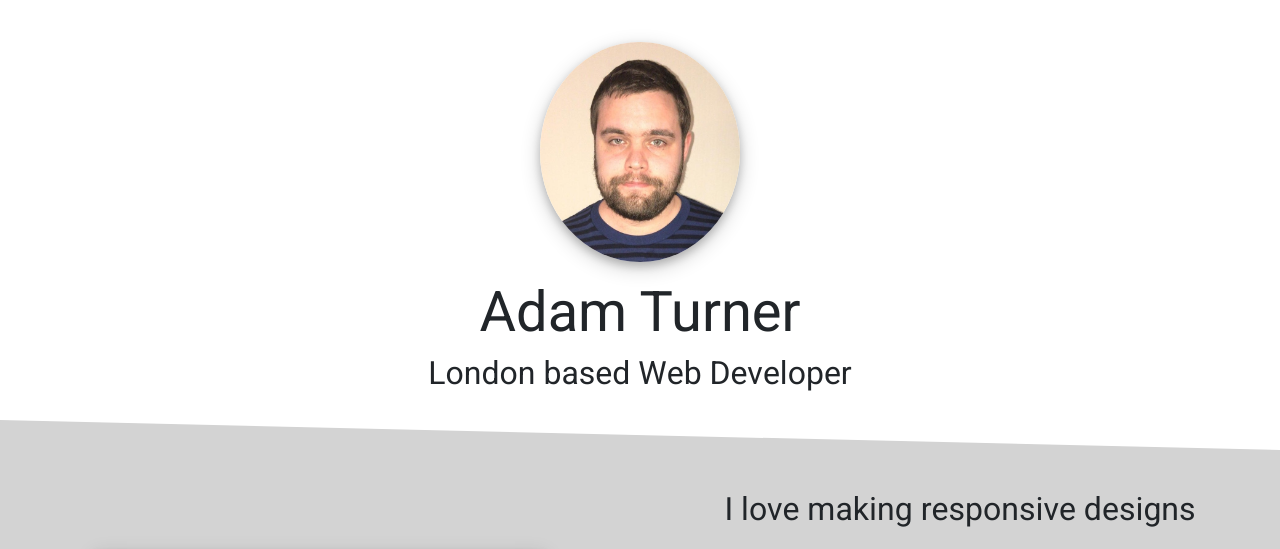
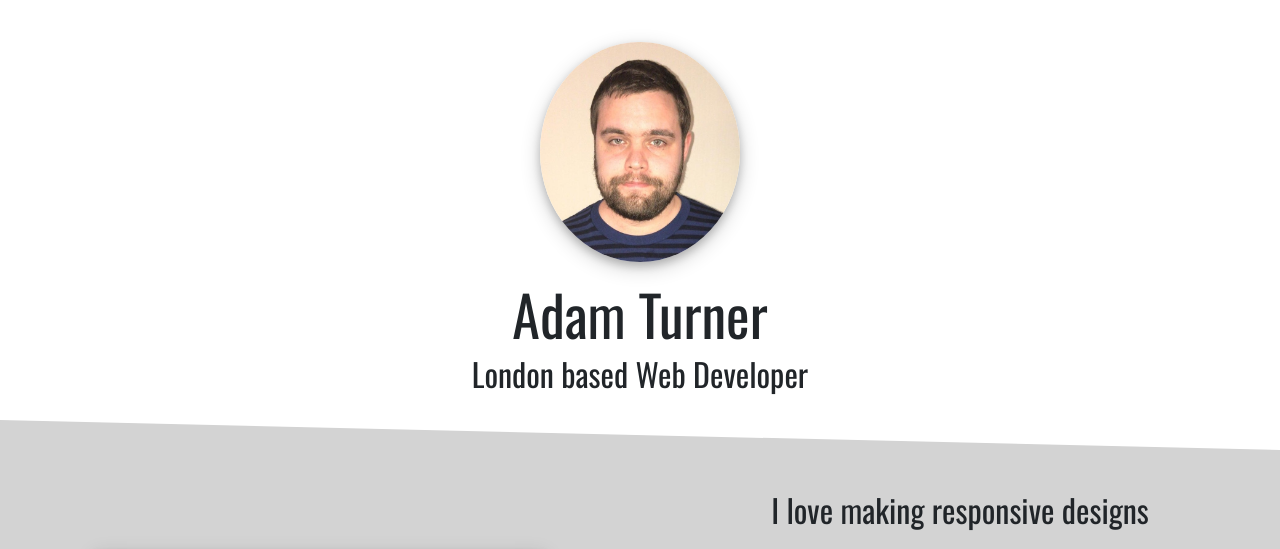
Before and after one commit to adamrichardturner/adamrichardturner.github.io, a plain HTML site: page index.html in a window 1280 px wide. Shown: the top 549 px of the page. Drawn offline with nearby package versions, Linux system fonts and the light colour scheme.

Commit message:
update style

```diff
--- a/css/style.css
+++ b/css/style.css
@@ -1,4 +1,5 @@
 @import url('https://fonts.googleapis.com/css?family=Heebo:400,700');
+@import url('https://fonts.googleapis.com/css?family=Oswald:400,600');
 
 body {
   text-align: center;
@@ -21,6 +22,7 @@ header img {
 }
 
 header h1 {
+  font-family: 'Oswald', sans-serif;
   padding-top: 10px;
   font-size: 7vmin;
   animation-name: moveInLeft;
@@ -29,7 +31,9 @@ header h1 {
 }
 
 header h2 {
+  font-family: 'Oswald', sans-serif;
   font-size: 2rem;
+  font-weight: 400;
   animation-name: moveInLeft;
   animation-duration: 1s;
   animation-timing-function: ease-out;
@@ -73,6 +77,7 @@ header h2 {
 }
 
 .about h2 {
+  font-family: 'Oswald', sans-serif;
   margin-top: 40px;
 }
 
@@ -92,6 +97,7 @@ header h2 {
 }
 
 .about--container-item h2 {
+  font-family: 'Oswald', sans-serif;
   padding-top: 0px;
   text-align: center;
   padding-bottom: 10px;
@@ -125,6 +131,7 @@ header h2 {
 }
 
 .projects h1 {
+  font-family: 'Oswald', sans-serif;
   padding-top: 40px;
   font-size: 7vmin;
   z-index: 10;
@@ -173,6 +180,7 @@ header h2 {
 }
 
 .contact h1 {
+  font-family: 'Oswald', sans-serif;
   padding-top: 100px;
   font-size: 7vmin;
 }
```
